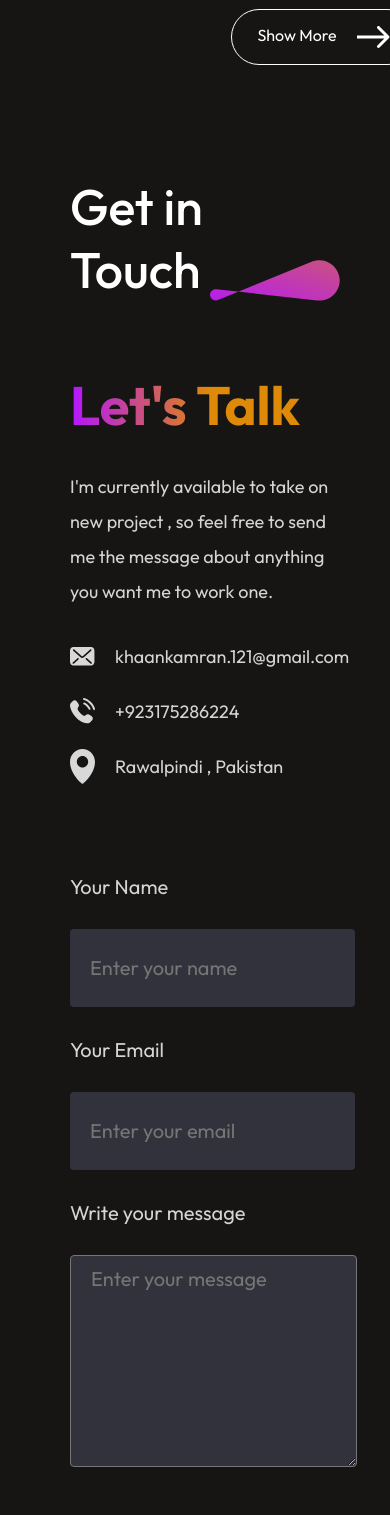
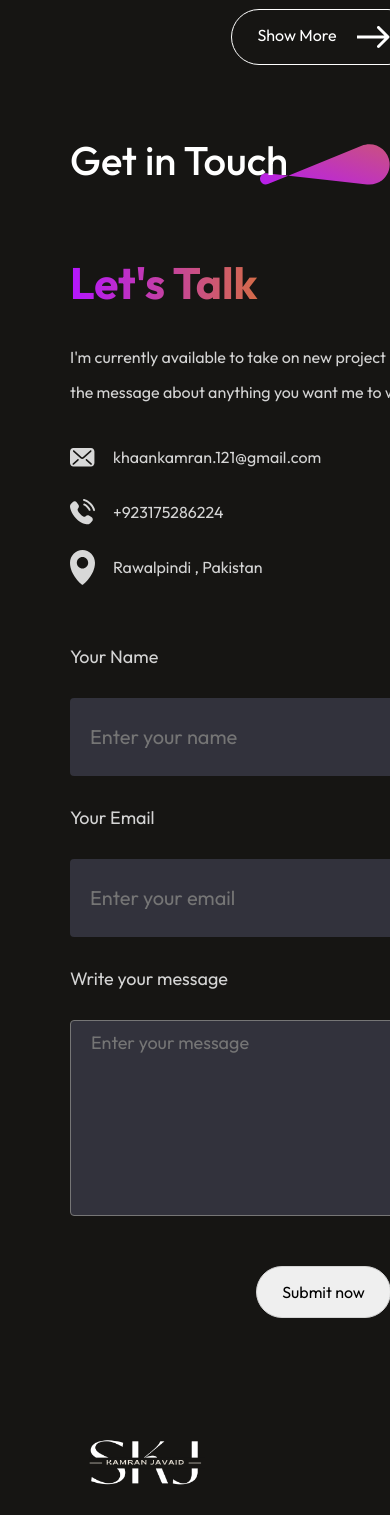
Before and after one commit to kamraanjavaid/portfolio-wesbite, a React (Vite) app: page / in a window 390 px wide. Shown: the part 4900-6415 px from the top of the page. Built offline with nearby package versions, Linux system fonts and the light colour scheme.

Commit message:
change in the contact section

```diff
--- a/src/Components/Contact/Contact.css
+++ b/src/Components/Contact/Contact.css
@@ -152,3 +152,56 @@
     }
 
 }
+
+@media (max-width:499px){
+    .contact{
+        align-items: start;
+        gap: 70px;
+        margin: 20px 70px;
+        margin-top: 60px;
+        width: 130%;
+    }
+    .contact-title h1{
+        padding: 0;
+        font-size: 40px;
+        width: 300px;
+    }
+    .contact-title img{
+        width: 130px;
+        margin-left: 0px;
+
+    }
+    .contact-section{
+        flex-direction: column;
+        gap: 60px;
+    }
+    .contact-left h1{
+        font-size: 44px;
+    }
+    .contact-left p{
+        font-size: 16px;
+    }
+    .contact-detail{
+        gap: 18px;
+    }
+    .contact-detail img{
+        width: 25px;
+    }
+    .contact-right label{
+        font-size: 18px;
+    }
+    .contact-right input{
+        width: 95%;
+        font-size: 20px;
+    }
+    .contact-right textarea{
+        width: 95%;
+        font-size: 18px;
+    }
+    .contact-submit{
+        margin: 20px auto;
+        padding: 15px 25px;
+        font-size: 16px;
+    }
+
+}
```
